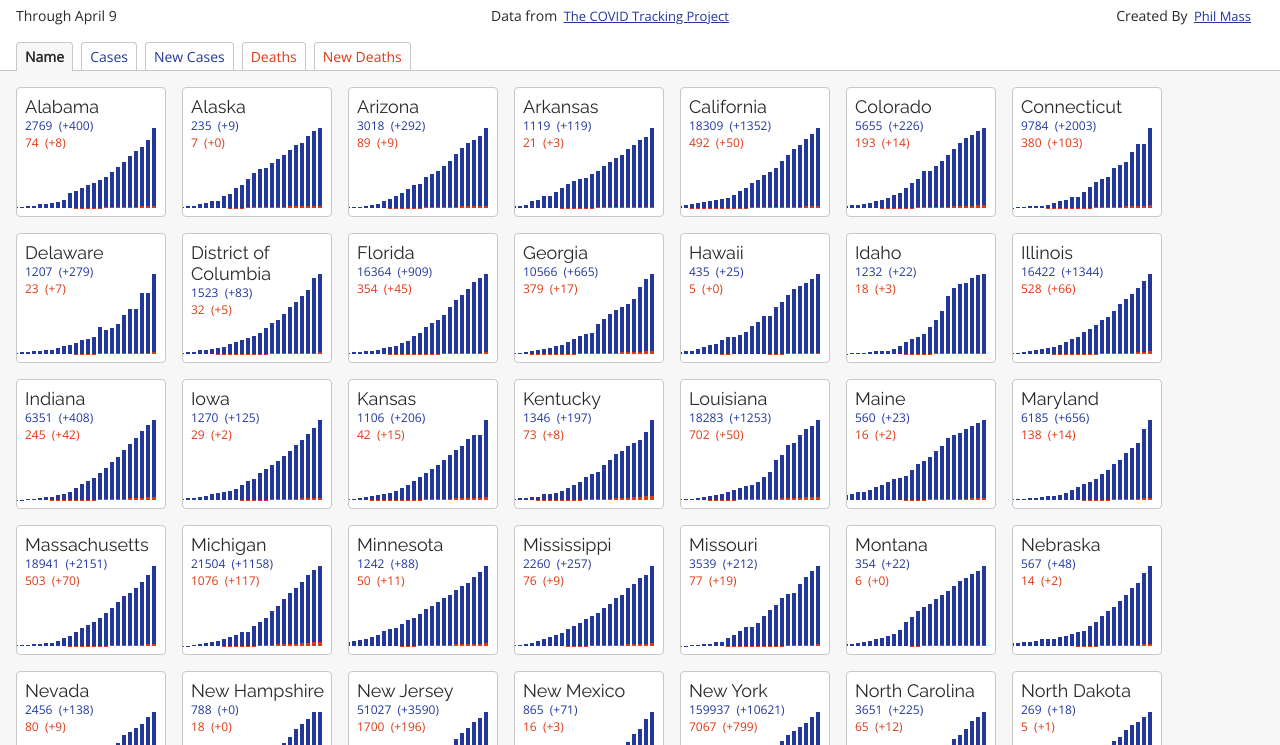
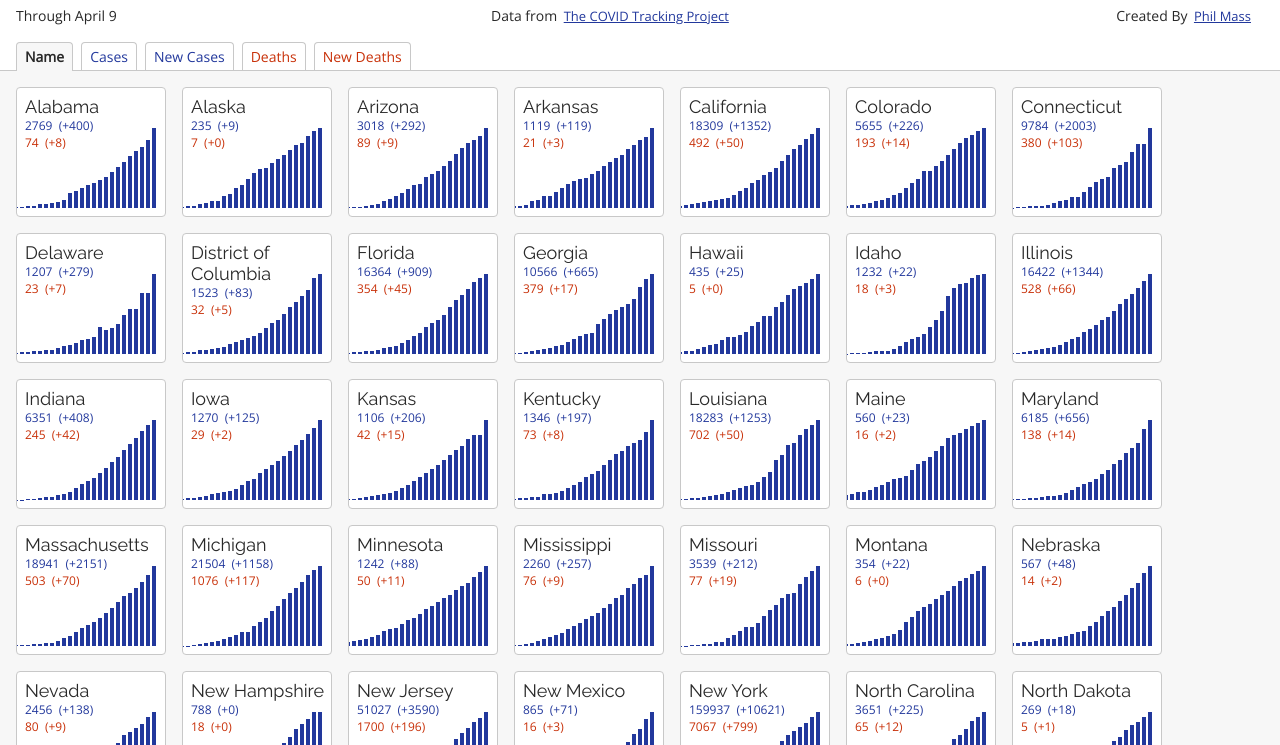
Before and after one commit to philrmass/corona-graphs, a React app: page / in a window 1280 px wide. Shown: the part 55-800 px from the top of the page. Built offline with nearby package versions, Linux system fonts and the light colour scheme.

Commit message:
add graph utilities, update minigraph

```diff
--- a/package.json
+++ b/package.json
@@ -36,7 +36,6 @@
     "webpack-dev-server": "^3.8.2"
   },
   "dependencies": {
-    "gaussian-fit": "^1.0.0",
     "react": "^16.13.1",
     "react-dom": "^16.13.1"
   }
--- a/src/components/App.js
+++ b/src/components/App.js
@@ -19,7 +19,7 @@ function App() {
   const [sortedStates, setSortedStates] = useState(states);
   const [lastChecked, setLastChecked] = useState(getLastChecked(statesData));
   const [graphState, setGraphState] = useState(null);
-  const [graphKeys, setGraphKeys] = useState(['positive', 'death']);
+  const [graphKey, setGraphKey] = useState('positive');
   const [graphType, setGraphType] = useState('max');
   const [sortType, setSortType] = useState(sortTypes[0]);
   const isLocalhost = location.hostname === 'localhost';
@@ -30,27 +30,27 @@ function App() {
     let sortKey = '';
     switch (type) {
       case 'Cases':
-        setGraphKeys(['positive']);
+        setGraphKey('positive');
         setGraphType('max');
         sortKey = 'positiveMax';
         break;
       case 'New Cases':
-        setGraphKeys(['positive']);
+        setGraphKey('positive');
         setGraphType('new');
         sortKey = 'positiveNew';
         break;
       case 'Deaths':
-        setGraphKeys(['death']);
+        setGraphKey('death');
         setGraphType('max');
         sortKey = 'deathMax';
         break;
       case 'New Deaths':
-        setGraphKeys(['death']);
+        setGraphKey('death');
         setGraphType('new');
         sortKey = 'deathNew';
         break;
       default:
-        setGraphKeys(['positive', 'death']);
+        setGraphKey('positive');
         setGraphType('max');
     }
 
@@ -72,7 +72,7 @@ function App() {
     setStates(updatedStates);
     setLastChecked(getLastChecked(updatedData));
 
-    setGraphKeys(['positive', 'death']);
+    setGraphKey('positive');
     setGraphType('max');
     setSortType(sortTypes[0]);
     setSortedStates(updatedStates);
@@ -91,8 +91,8 @@ function App() {
       >
         <MiniGraph
           state={state}
-          keys={graphKeys}
-          type={graphType}
+          graphKey={graphKey}
+          graphType={graphType}
         />
       </li>
     );
@@ -119,7 +119,7 @@ function App() {
         {showGraph &&
           <Graph
             state={graphState}
-            graphKey={graphKeys[0]}
+            graphKey={graphKey}
             graphType={graphType}
             close={() => setGraphState(null)}
           />
--- a/src/components/Graph.js
+++ b/src/components/Graph.js
@@ -1,6 +1,7 @@
 import React from 'react';
 import PropTypes from 'prop-types';
 import styles from '../styles/Graph.module.css';
+import { getDalies, getMax } from '../utilities/graph';
 
 function Graph({
   state,
@@ -8,50 +9,9 @@ function Graph({
   graphType,
   close,
 }) {
-  function getDalies(days, key, useChanges) {
-    const dailies = days.map((day) => {
-      const date = getDate(day.date);
-      const value = day[key] || 0;
-      return {
-        date,
-        value,
-      };
-    });
-
-    if (useChanges) {
-      return dailies.map(({ date, value }, index) => {
-        const last = dailies[index - 1];
-        const lastValue = (last && last.value) || 0;
-        const change = Math.max(0, value - lastValue);
-        return {
-          date,
-          value: change,
-        };
-      });
-    }
-
-    return dailies;
-  }
-
-  function getDate(dateValue) {
-    const dateStr = dateValue.toString();
-    const year = parseInt(dateStr.slice(0, 4)) || 0;
-    const month = parseInt(dateStr.slice(4, 6)) || 0;
-    const day = parseInt(dateStr.slice(6, 8)) || 0;
-
-    return new Date(year, month - 1, day, 16);
-  }
-
-  function getMax(dailies) {
-    return dailies.reduce((max, daily) => {
-      const value = daily.value || 0;
-      return value > max ? value : max;
-    }, 0);
-  }
-
-  function buildGraph(days, key, type, max) {
+  function buildGraph(days, key, type) {
     const dailies = getDalies(days, key, type === 'new');
-    const graphMax = max || getMax(dailies);
+    const graphMax = getMax(dailies);
 
     return (
       <ul className={styles.graph}>
@@ -66,6 +26,7 @@ function Graph({
     const options = { month: 'long', day: 'numeric' };
     const date = daily.date.toLocaleDateString(undefined, options);
     const barStyle = { height: `${percent}%` };
+
     return (
       <li
         key={daily.date}
--- a/src/components/MiniGraph.js
+++ b/src/components/MiniGraph.js
@@ -1,61 +1,39 @@
 import React from 'react';
 import PropTypes from 'prop-types';
 import styles from '../styles/MiniGraph.module.css';
-import { subtractArrays } from '../utilities/data';
+import { getDalies, getMax } from '../utilities/graph';
 
 function MiniGraph({
   state,
-  keys,
-  type,
+  graphKey,
+  graphType,
 }) {
   if (!state) {
     return null;
   }
 
-  function buildMiniGraph() {
-    let values = state.days.map((day) => {
-      return keys.map((key) => day[key]);
-    });
-    if (type === 'new') {
-      values = values.map((value, index, all) => {
-        const last = all[index - 1];
-        return subtractArrays(value, last);
-      });
-    }
-
-    const max = values.reduce((max, value) => {
-      return Math.max(...value, max);
-    }, 0);
+  function buildMiniGraph(days, key, type, max) {
+    const dailies = getDalies(days, key, type === 'new');
+    const graphMax = max || getMax(dailies);
 
     return (
       <ul className={styles.graph}>
-        {values.map((value, index) => buildBar(index, value, keys, max))}
+        {dailies.map((daily) => buildBar(daily, graphMax, key))}
       </ul>
     );
   }
 
-  function buildBar(index, values, keys, max) {
-    const percents = values.map((value) => 100 * value / max);
+  function buildBar(daily, max, key) {
+    const divisor = max > 0 ? max : 1;
+    const percent = (100 * daily.value / divisor).toFixed(2);
+    const barStyle = { height: `${percent}%` };
 
     return (
       <li
-        key={index}
-        className={styles.bar}
+        key={daily.date}
+        className={`${styles.bar} ${key}`}
+        style={barStyle}
       >
-        {percents.map((percent, index, all) => {
-          const next = all[index + 1] || 0;
-          const height = (percent - next).toFixed(2);
-          const barStyle = { height: `${height}%` };
-          const keyClass = keys[index] || '';
-          return (
-            <div
-              key={keyClass}
-              style={barStyle}
-              className={keyClass}
-            >
-            </div>
-          );
-        })}
       </li>
     );
   }
@@ -75,15 +53,15 @@ function MiniGraph({
           </div>
         </div>
       </div>
-      {buildMiniGraph()}
+      {buildMiniGraph(state.days, graphKey, graphType)}
     </div>
   );
 }
 
 MiniGraph.propTypes = {
   state: PropTypes.object,
-  keys: PropTypes.arrayOf(PropTypes.string).isRequired,
-  type: PropTypes.string.isRequired,
+  graphKey: PropTypes.string,
+  graphType: PropTypes.string,
 };
 
 export default MiniGraph;
--- a/src/index.css
+++ b/src/index.css
@@ -2,7 +2,7 @@
   --bg-white: #ffffff;
   --bg-gray: #f7f7f7;
   --blue: #22389c;
-  --red: #e03812;
+  --red: #c83008;
   --text: #282828;
   --text-gray: #686868;
   --border: 1px solid #c8c8c8;
--- a/src/utilities/data.js
+++ b/src/utilities/data.js
@@ -102,16 +102,3 @@ function getNew(days, key) {
   }
   return 0;
 }
-
-export function subtractArrays(as, bs) {
-  if (!bs) {
-    return as;
-  }
-  return as.map((a, index) => {
-    const b = bs[index];
-    if (a && b) {
-      return a - b;
-    }
-    return 0;
-  });
-}
--- /dev/null
+++ b/src/utilities/graph.js
@@ -0,0 +1,40 @@
+export function getDalies(days, key, useChanges) {
+  const dailies = days.map((day) => {
+    const date = getDate(day.date);
+    const value = day[key] || 0;
+    return {
+      date,
+      value,
+    };
+  });
+
+  if (useChanges) {
+    return dailies.map(({ date, value }, index) => {
+      const last = dailies[index - 1];
+      const lastValue = (last && last.value) || 0;
+      const change = Math.max(0, value - lastValue);
+      return {
+        date,
+        value: change,
+      };
+    });
+  }
+
+  return dailies;
+}
+
+function getDate(dateValue) {
+  const dateStr = dateValue.toString();
+  const year = parseInt(dateStr.slice(0, 4)) || 0;
+  const month = parseInt(dateStr.slice(4, 6)) || 0;
+  const day = parseInt(dateStr.slice(6, 8)) || 0;
+
+  return new Date(year, month - 1, day, 16);
+}
+
+export function getMax(dailies) {
+  return dailies.reduce((max, daily) => {
+    const value = daily.value || 0;
+    return value > max ? value : max;
+  }, 0);
+}
--- a/webpack.config.js
+++ b/webpack.config.js
@@ -56,4 +56,5 @@ module.exports = {
     port: 3000,
     hot: true,
   },
+  devtool: 'source-map',
 };
```
Also changed, not shown: TODO.md (+9 -5 lines), 1 other file.
